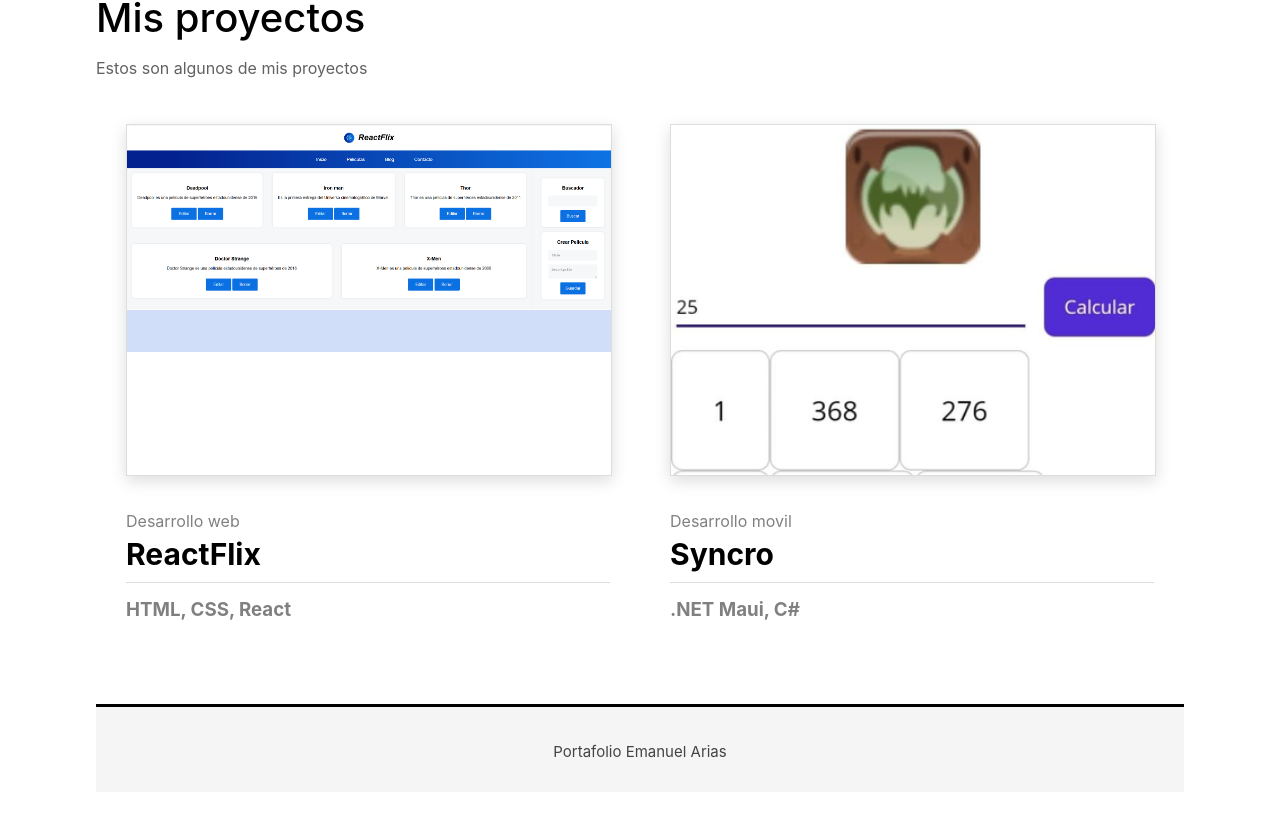
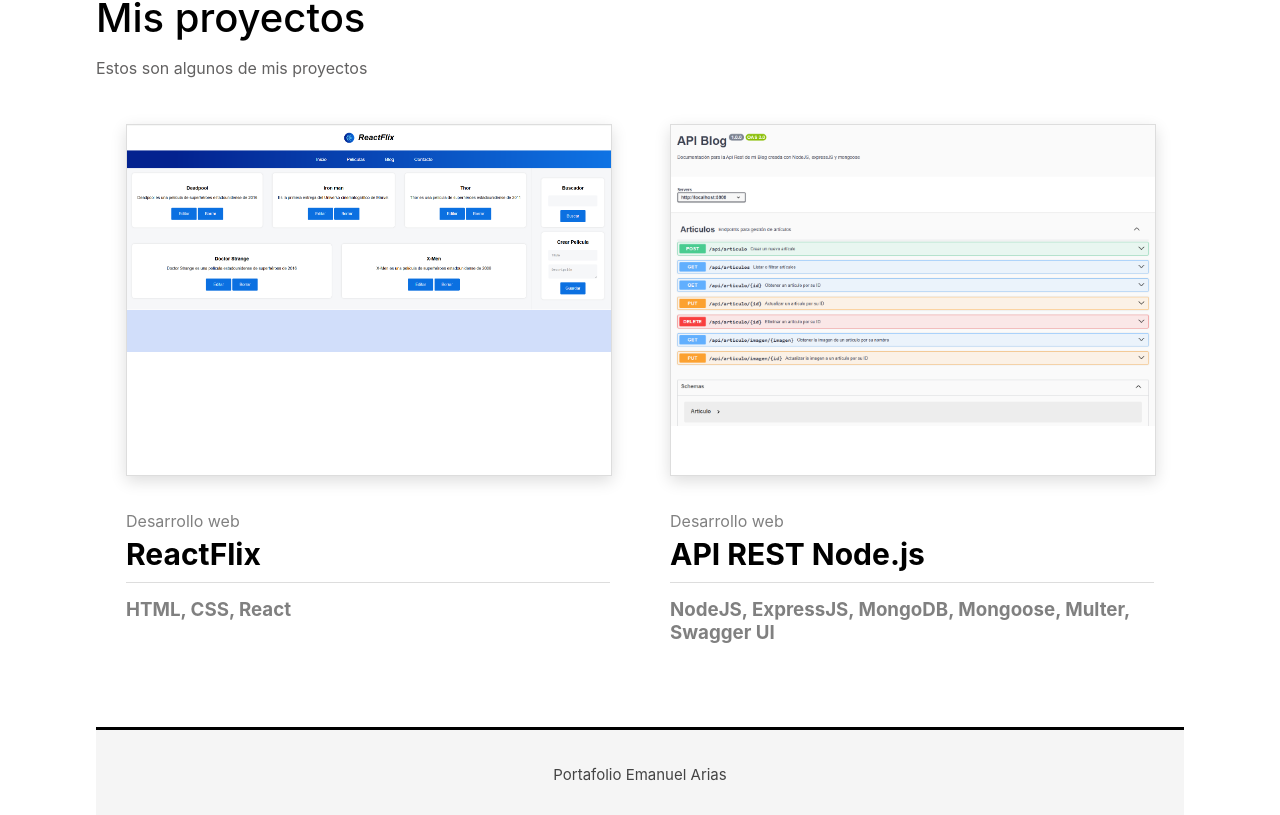
Before and after one commit to emanuelarias9/portafolio, a React (Create React App) app: page /portafolio/home in a window 1280 px wide. Shown: the part 419-1234 px from the top of the page. Before the commit the page ends 1211 px from the top, so only its background shows below. Built offline with nearby package versions, Linux system fonts and the light colour scheme.

Commit message:
proyecto ApiRestNode agregado

```diff
--- a/src/components/Project.js
+++ b/src/components/Project.js
@@ -11,13 +11,13 @@
   return (
     <div className="page pageWork">
       <div className="mask">
-        <img src={"/Portafolio/images/" + proyecto.id + ".png"} />
+        <img src={"/portafolio/images/" + proyecto.id + ".png"} alt="" />
       </div>
       <h1 className="heading">{proyecto.nombre} </h1>
       <p>{proyecto.tecnologias} </p>
       <p>{proyecto.descripcion} </p>
       <h2>
-        <a href={proyecto.url} target="_blank">
+        <a href={proyecto.url} target="_blank" rel="noreferrer">
           Ir al proyecto
         </a>
       </h2>
--- a/src/data/trabajos.js
+++ b/src/data/trabajos.js
@@ -7,6 +7,15 @@
     categoria: "Desarrollo web",
     descripcion:
       "Un proyecto para dominar React Hooks ReactFlix es una aplicación web interactiva para gestionar tu colección de películas, desarrollada con React como proyecto de aprendizaje. Diseñada para practicar los fundamentos de la librería",
+  },
+  {
+    id: "ApiRestNode",
+    nombre: "API REST Node.js",
+    url: "https://github.com/emanuelarias9/Api-rest-node",
+    tecnologias: "NodeJS, ExpressJS, MongoDB, Mongoose, Multer, Swagger UI",
+    categoria: "Desarrollo web",
+    descripcion:
+      "API RESTful para la gestión de artículos de un blog, desarrollada con Node.js, Express.js, MongoDB y Mongoose. Permite operaciones CRUD completas, búsqueda avanzada y gestión de imágenes, todo documentado con Swagger/OpenAPI.",
   },
   {
     id: "Syncro",
@@ -19,9 +28,9 @@
   },
   {
     id: "ApiRestNetCore",
-    nombre: "API RESTful ",
+    nombre: "API REST .NET Core",
     url: "https://github.com/emanuelarias9/ApiRestNetCore",
-    tecnologias: ".NET 8, C#, Entity Framework",
+    tecnologias: ".NET 8, C#, Entity Framework, Swagger UI",
     categoria: "Desarrollo web",
     descripcion:
       "Este proyecto es una API RESTful desarrollada con ASP.NET Core 8 y Entity Framework. Su objetivo principal es servir como práctica para comprender los conceptos fundamentales de Entity Framework y su integración en aplicaciones .NET modernas.",
```
Also changed, not shown: public/images/ApiRestNode.png (added).
